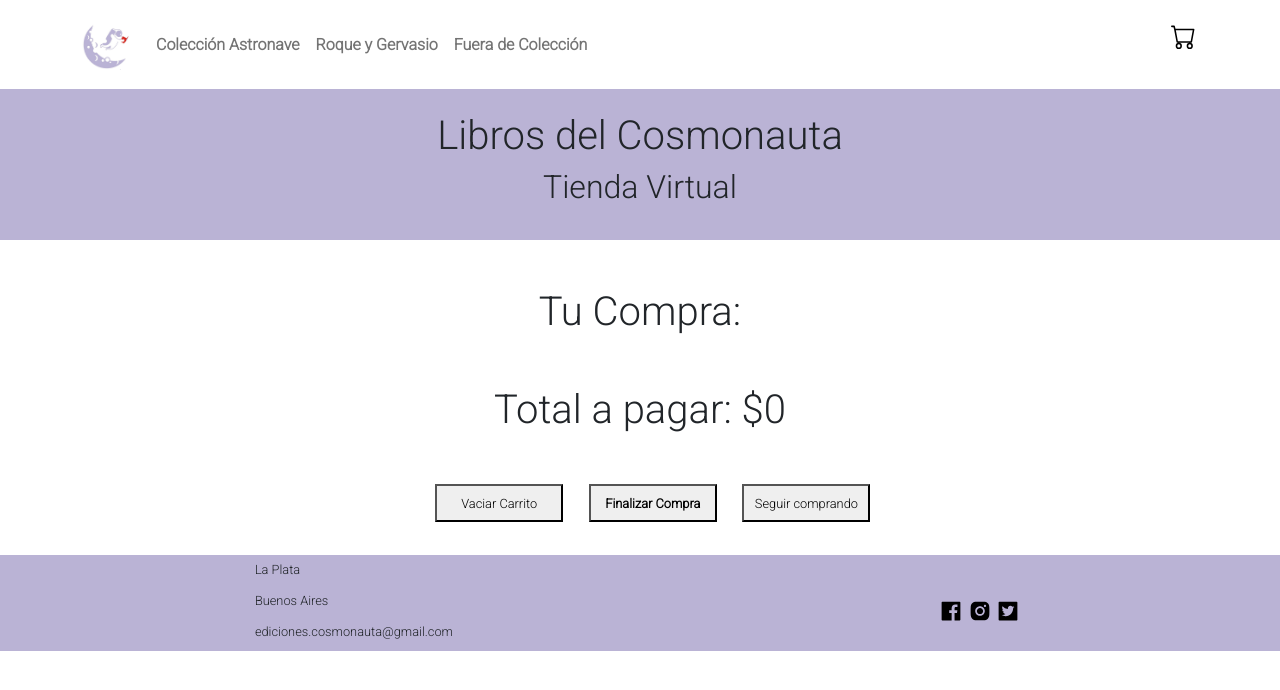
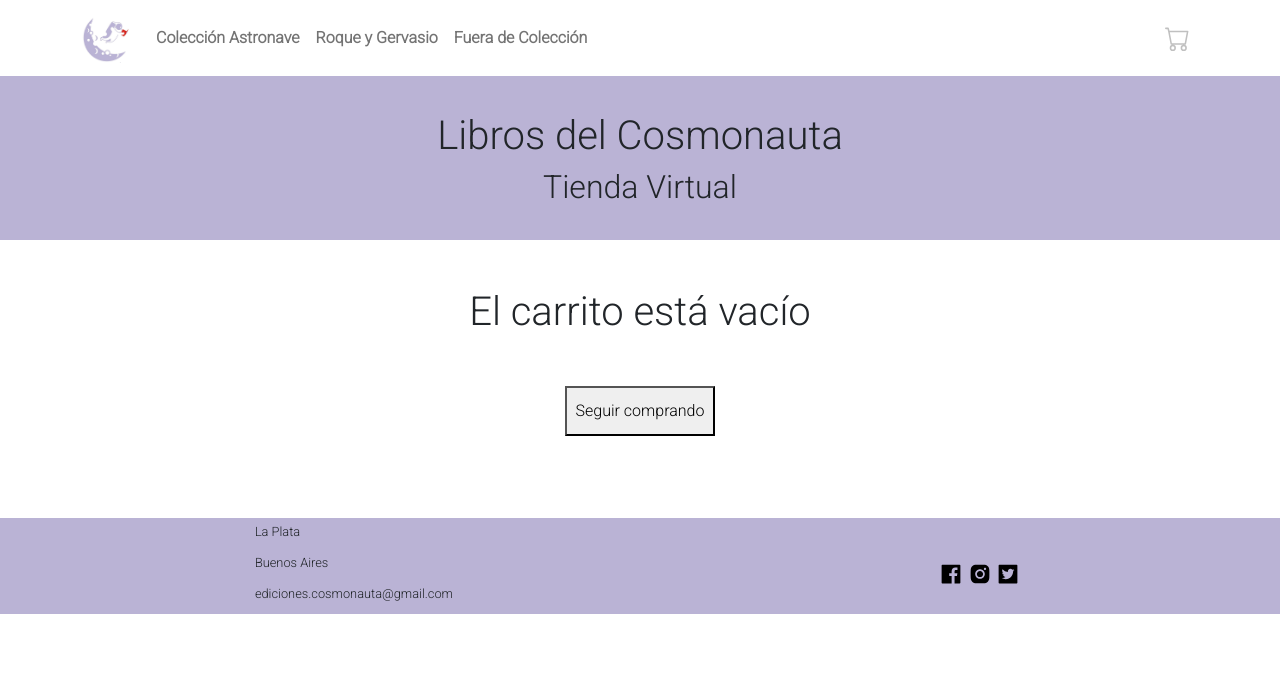
Before and after one commit to natireggiani/proyecto-libros, a React (Create React App) app: page /cart in a window 1280 px wide. Shown: the top 690 px of the page. Built offline with nearby package versions, Linux system fonts and the light colour scheme; a web font is replaced by a local one.

Commit message:
cartView

```diff
--- a/src/App.css
+++ b/src/App.css
@@ -45,6 +45,15 @@
   color: black;
 }
 
+.imagen-carrito-null{
+  margin-right: 0.5em;
+  margin-top: 1em;
+  margin-bottom: 1em;
+  width: 25px;
+  height: 25px;
+  color:silver;
+}
+
 .cantidad-carrito{
   margin-left: -0.5em;
   color: black;
@@ -52,12 +61,7 @@
 
 }
 
-.vacio{
-  display: none
-}
-.lleno{
-  display: visible;
-}
+
 
 /* ItemCount */
 .item-count{
--- a/src/Components/Cart.jsx
+++ b/src/Components/Cart.jsx
@@ -6,7 +6,7 @@ import { Link } from 'react-router-dom';
 import {BsTrash} from "react-icons/bs";
 
 export default function Cart() {
-    const {carrito, carritoVacio, limpiarCarrito, removerDeCarrito, totalPrecioCarrito, seguirComprando} = useContext(CartContext)
+    const {carrito, limpiarCarrito, removerDeCarrito, totalPrecioCarrito, seguirComprando} = useContext(CartContext)
 
     console.log(carrito)
 
@@ -14,7 +14,7 @@ export default function Cart() {
     return (
     <>
         {
-        carritoVacio
+        totalPrecioCarrito() === 0
         ?   <div>
                 <h1 className='carrito-titulo'>El carrito está vacío</h1>
                 <div className='boton-agregar-cart2'>
--- a/src/Components/CartWidget.jsx
+++ b/src/Components/CartWidget.jsx
@@ -6,15 +6,16 @@ import { Link } from 'react-router-dom';
 
 export default function CartWidget() {
   const {totalItemsCarrito} = useContext(CartContext)
-
+  console.log(totalItemsCarrito())
   return (
     <>
-
-
-      <p>
+    {
+      totalItemsCarrito () === null ? <BsCart className='imagen-carrito-null' />
+      :  <p>
       <Link to='/cart'><BsCart className='imagen-carrito' /></Link>
       <sup className='cantidad-carrito'>{totalItemsCarrito()}</sup>
       </p>
+    }
     </>
   );
 }
```
